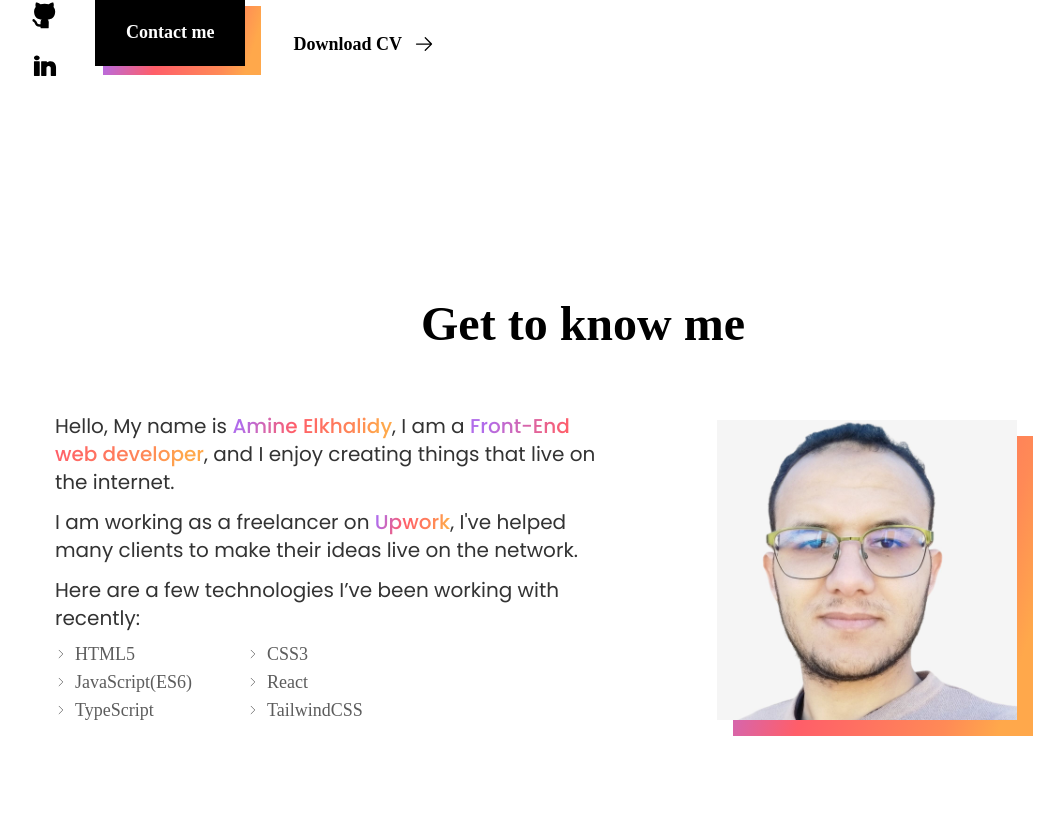
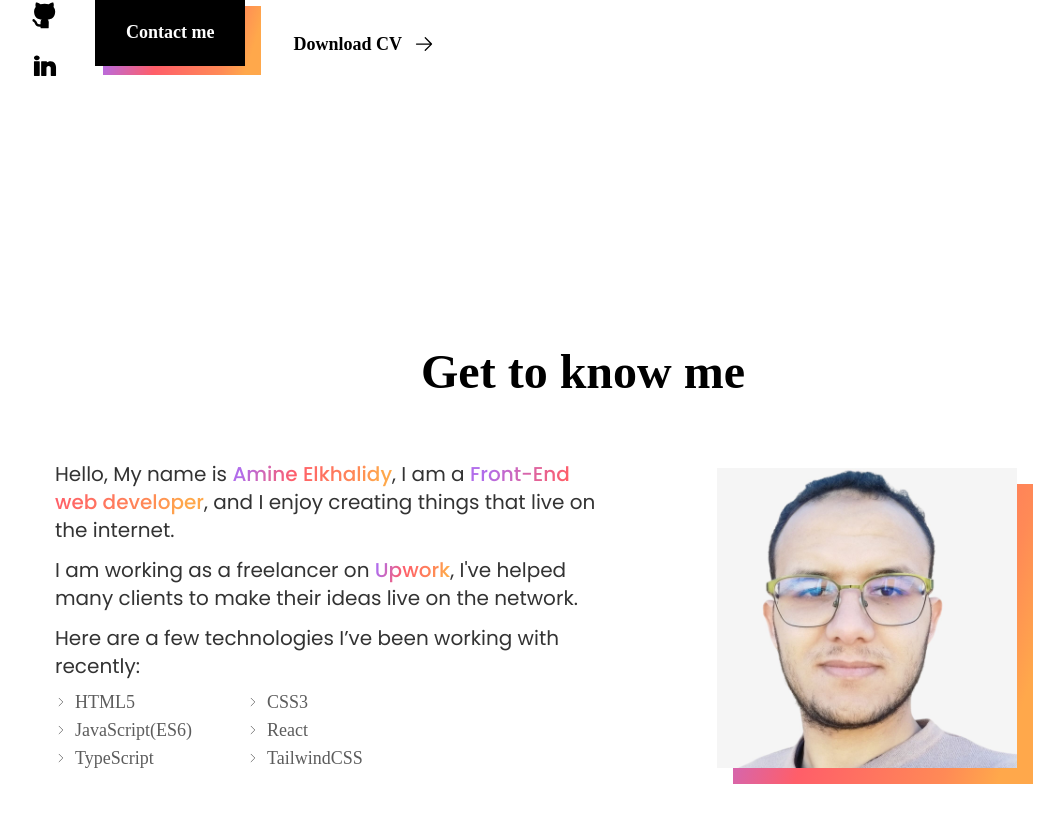
Before and after one commit to AmineElkhalidy/Portfolio, a React (Vite) app: page / in a window 1280 px wide. Shown: the part 596-1418 px from the top of the page, without its empty margins (57-1121 px from the left). Built offline with nearby package versions, Linux system fonts and the light colour scheme; a web font is replaced by a local one.

Commit message:
Pushing files to github

```diff
--- a/src/sections/About.jsx
+++ b/src/sections/About.jsx
@@ -19,7 +19,7 @@ const About = () => {
         <motion.div
           whileInView={{ y: [100, 50, 0], opacity: [0, 0, 1] }}
           transition={{ duration: 0.5 }}
-          className="pt-12"
+          className="pt-12 md:pt-24"
         >
           {/* Heading */}
           <h2 className="text-black-900 dark:text-white text-2xl text-center font-nav font-bold mb-12 lg:mb-16 sm:text-3xl md:text-4xl lg:text-5xl">
```
